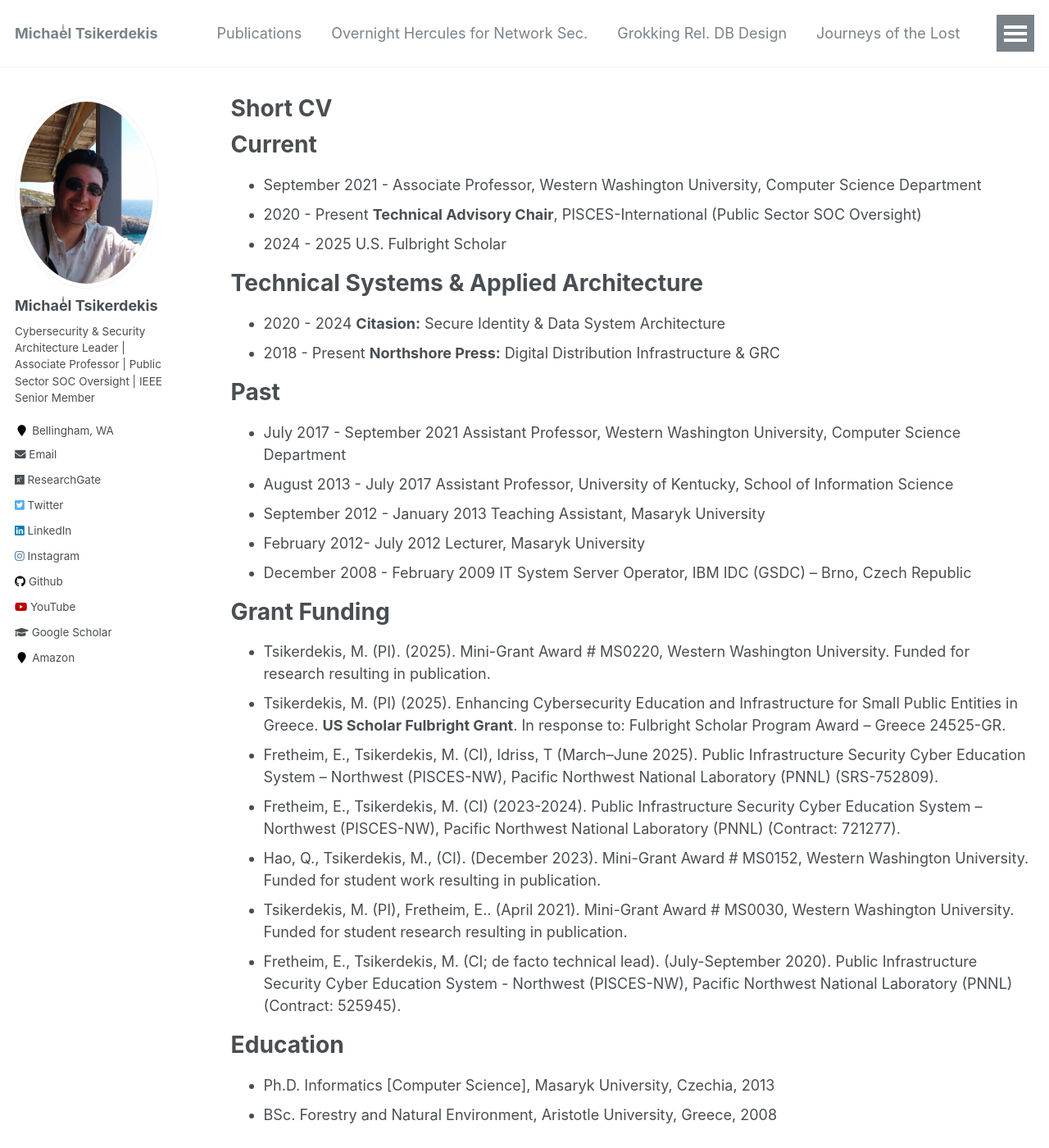
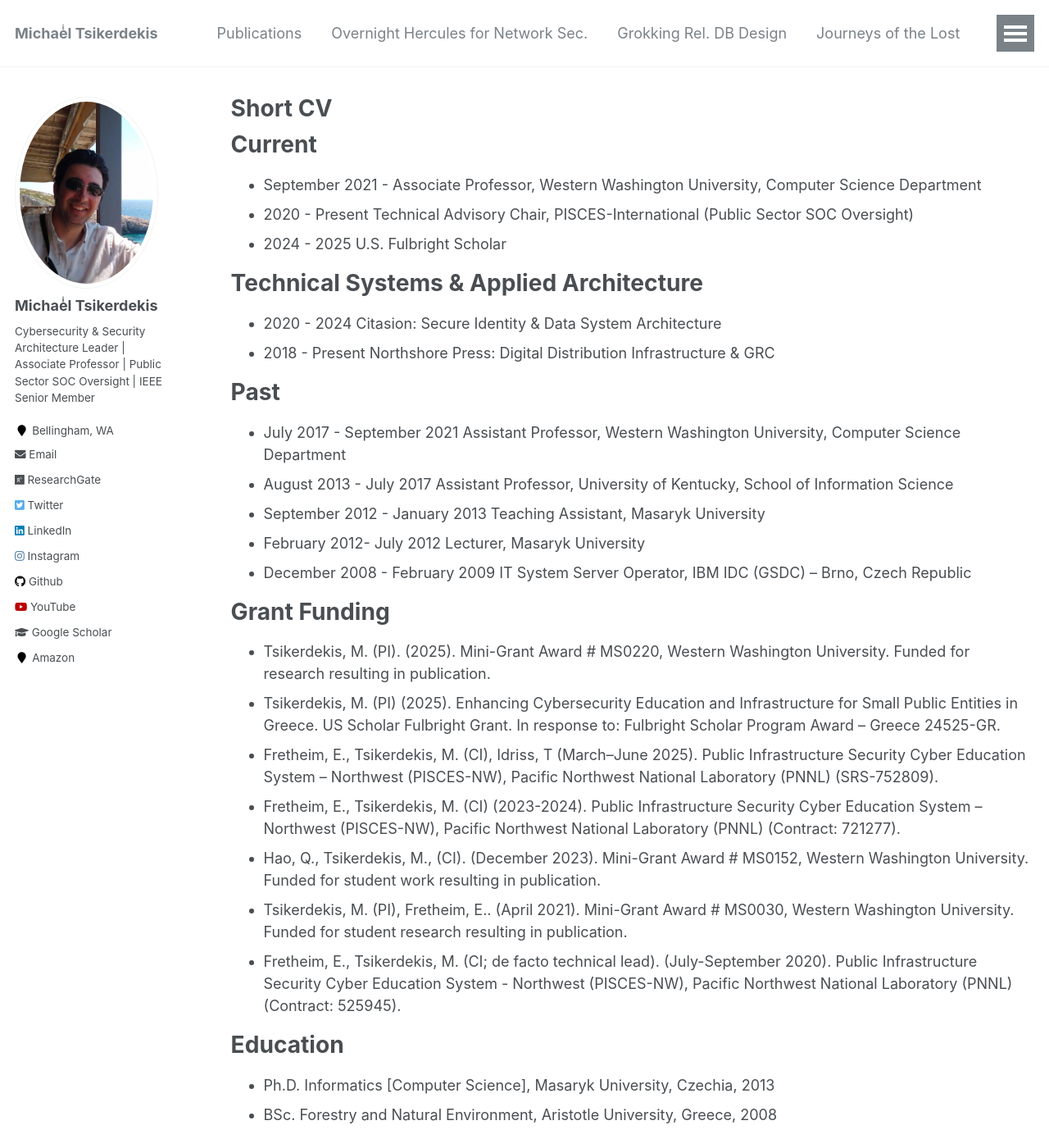
Before and after one commit to tsikerdekis/michael.tsikerdekis.com, a Jekyll site: the page built from _pages/cv.md, in a window 1280 px wide and 1400 px high. Shown: the whole window at 82% size. Built offline with Jekyll 4.4.1, drawn with Linux system fonts in a browser that asks for light colours.

Commit message:
Remove bold formatting from CV entries

```diff
--- a/_pages/cv.md
+++ b/_pages/cv.md
@@ -9,16 +9,17 @@ redirect_from:
 
 {% include base_path %}
 
+
 Current
 ======
 * September 2021 - Associate Professor, Western Washington University, Computer Science Department
-* 2020 - Present **Technical Advisory Chair**, PISCES-International (Public Sector SOC Oversight)
+* 2020 - Present Technical Advisory Chair, PISCES-International (Public Sector SOC Oversight)
 * 2024 - 2025 U.S. Fulbright Scholar
 
 Technical Systems & Applied Architecture
 ======
-* 2020 - 2024 **Citasion:** Secure Identity & Data System Architecture
-* 2018 - Present **Northshore Press:** Digital Distribution Infrastructure & GRC
+* 2020 - 2024 Citasion: Secure Identity & Data System Architecture
+* 2018 - Present Northshore Press: Digital Distribution Infrastructure & GRC
 
 Past
 ======
@@ -31,7 +32,7 @@ Past
 Grant Funding
 ======
 * Tsikerdekis, M. (PI). (2025). Mini-Grant Award # MS0220, Western Washington University. Funded for research resulting in publication.
-* Tsikerdekis, M. (PI) (2025). Enhancing Cybersecurity Education and Infrastructure for Small Public Entities in Greece. **US Scholar Fulbright Grant**. In response to: Fulbright Scholar Program Award – Greece 24525-GR.
+* Tsikerdekis, M. (PI) (2025). Enhancing Cybersecurity Education and Infrastructure for Small Public Entities in Greece. US Scholar Fulbright Grant. In response to: Fulbright Scholar Program Award – Greece 24525-GR.
 * Fretheim, E., Tsikerdekis, M. (CI), Idriss, T (March–June 2025). Public Infrastructure Security Cyber Education System – Northwest (PISCES-NW), Pacific Northwest National Laboratory (PNNL) (SRS-752809).
 * Fretheim, E., Tsikerdekis, M. (CI) (2023-2024). Public Infrastructure Security Cyber Education System – Northwest (PISCES-NW), Pacific Northwest National Laboratory (PNNL) (Contract: 721277).
 * Hao, Q., Tsikerdekis, M., (CI). (December 2023). Mini-Grant Award # MS0152, Western Washington University. Funded for student work resulting in publication.
```
